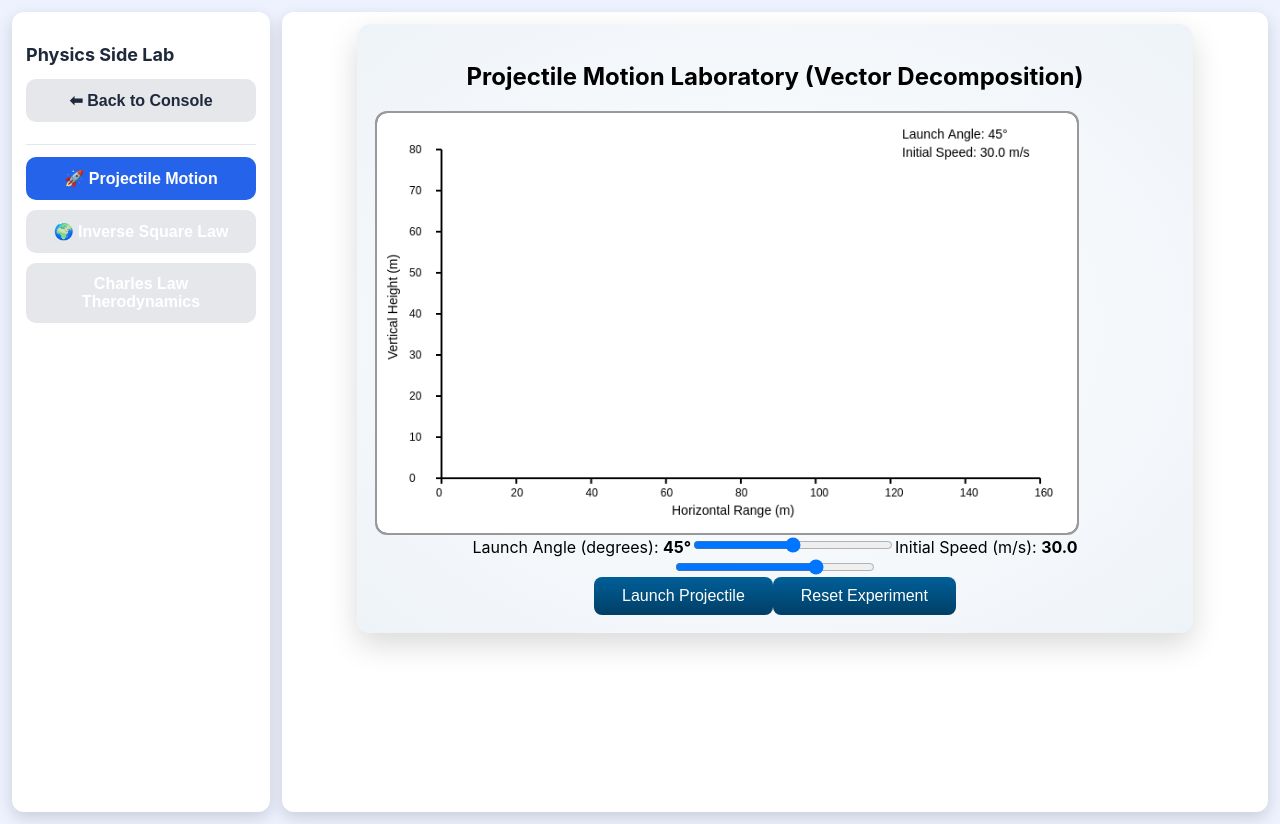
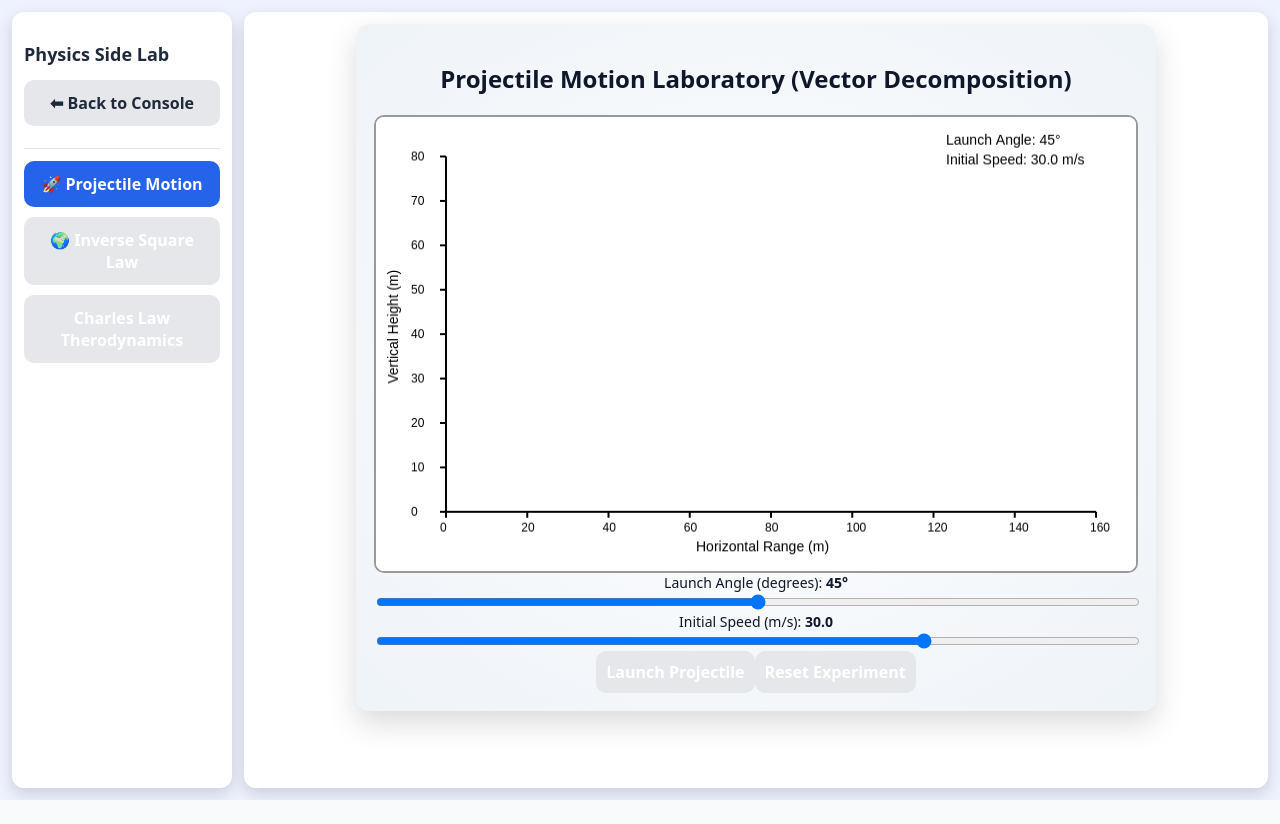
Before and after one commit to Assam157/RadiationLab, a React (Create React App) app: page /sid in a window 1280 px wide. After the commit the page ends 800 px from the top, so only its background shows below. Built offline with nearby package versions, Linux system fonts and the light colour scheme.

Commit message:
Update App.css

```diff
--- a/src/App.css
+++ b/src/App.css
@@ -1,108 +1,112 @@
 /* =========================================================
-   TAILWIND BASE
+   GLOBAL RESET & BASE (Tailwind-like sane defaults)
    ========================================================= */
-@tailwind base;
-@tailwind components;
-@tailwind utilities;
-
-/* =========================================================
-   GLOBAL RESET & BASE
-   ========================================================= */
-html,
-body {
-  @apply m-0 p-0 font-sans bg-slate-50 text-slate-900 overflow-x-hidden;
+*,
+*::before,
+*::after {
+  box-sizing: border-box;
 }
 
-button,
-input,
-select {
-  @apply font-inherit;
+html, body {
+  margin: 0;
+  padding: 0;
+  font-family: system-ui, -apple-system, BlinkMacSystemFont,
+               "Segoe UI", Roboto, Ubuntu, Cantarell, "Helvetica Neue",
+               Arial, "Noto Sans", sans-serif;
+  background: #f8fafc;
+  color: #0f172a;
+}
+
+button, input, select {
+  font-family: inherit;
 }
 
 /* =========================================================
-   FLEX HELPERS (Tailwind-backed)
+   FLEX HELPERS (Tailwind-like utilities)
    ========================================================= */
 .flex {
-  @apply flex;
+  display: flex;
 }
 
 .flex-col {
-  @apply flex flex-col;
+  flex-direction: column;
 }
 
 .flex-center {
-  @apply flex items-center justify-center;
+  display: flex;
+  align-items: center;
+  justify-content: center;
 }
 
-.gap-sm {
-  @apply gap-2;
-}
-
-.gap-md {
-  @apply gap-3;
-}
-
-.gap-lg {
-  @apply gap-4;
-}
+.gap-sm { gap: 8px; }
+.gap-md { gap: 12px; }
+.gap-lg { gap: 16px; }
 
 /* =========================================================
    LAB PAGE LAYOUT
    ========================================================= */
 .lab-page,
 .sidebar-lab-root {
-  @apply flex gap-3 p-3 w-full max-w-full
-         max-[900px]:flex-col;
+  display: flex;
+  gap: 12px;
+  padding: 12px;
+  width: 100%;
+  max-width: 100vw;
+}
+
+/* Sidebar */
+.sidebar,
+.lab-sidebar {
+  width: 220px;
+  min-width: 200px;
+  background: #ffffff;
+  border-radius: 12px;
+  padding: 12px;
+  box-shadow: 0 6px 16px rgba(0,0,0,0.15);
+}
+
+/* Lab content area */
+.lab-view,
+.lab-content {
+  flex: 1;
+  min-width: 0; /* CRITICAL for mobile */
+  background: #ffffff;
+  border-radius: 12px;
+  padding: 12px;
+  box-shadow: 0 6px 16px rgba(0,0,0,0.15);
+  overflow-x: auto;
 }
 
 /* =========================================================
-   SIDEBAR
+   CANVAS RESPONSIVENESS (MOST IMPORTANT PART)
    ========================================================= */
- /* =========================================================
-   SIDEBAR (SCROLLABLE)
-   ========================================================= */
-.sidebar,
-.lab-sidebar {
-  @apply w-[220px] min-w-[200px]
-         bg-white rounded-xl p-3
-         shadow-lg
-         flex flex-col
-         overflow-y-auto overflow-x-hidden
-         max-h-screen
-         max-[900px]:w-full
-         max-[900px]:min-w-0
-         max-[900px]:max-h-[60vh];
+
+/* Canvas container (wrap all canvas inside a div if possible) */
+.canvas-wrapper {
+  width: 100%;
+  max-width: 100%;
+  overflow-x: auto;
 }
 
+/* All canvas elements */
+canvas {
+  display: block;
+  max-width: 100%;
+  height: auto;
 
-/* =========================================================
-   LAB CONTENT AREA
-   ========================================================= */
-.lab-view,
-.lab-content {
-  @apply flex-1 min-w-0
-         bg-white rounded-xl p-3
-         shadow-lg
-         overflow-x-auto;
+  /* Prevent overflow on mobile */
+  touch-action: none;
+
+  /* Nice look */
+  border-radius: 10px;
+  background: #ffffff;
 }
 
-/* =========================================================
-   CANVAS RESPONSIVENESS (CRITICAL)
-   ========================================================= */
-.canvas-wrapper {
-  @apply w-full max-w-full overflow-x-auto;
-}
-
-canvas {
-  @apply block max-w-full h-auto
-         rounded-lg bg-white
-         touch-none;
-}
-
-/* Mobile canvas scaling */
+/* Scale canvas down on small screens */
 @media (max-width: 768px) {
   canvas {
-    @apply w-full h-auto;
+    width: 100% !important;
+    height: auto !important;
   }
 }
 
@@ -113,51 +117,77 @@ canvas {
 .digital-lab,
 .control-panel,
 .info-panel {
-  @apply flex flex-col gap-2;
+  display: flex;
+  flex-direction: column;
+  gap: 10px;
 }
 
 label {
-  @apply text-sm font-medium;
+  font-size: 14px;
+  font-weight: 500;
 }
 
 input[type="range"],
 select {
-  @apply w-full;
+  width: 100%;
+}
+
+/* Buttons */
+button {
+  padding: 10px;
+  border-radius: 10px;
+  border: none;
+  cursor: pointer;
+  font-weight: 600;
+  background: #e5e7eb;
+  transition: background 0.2s ease;
+}
+
+button:hover {
+  background: #c7d2fe;
+}
+
+button.active {
+  background: #2563eb;
+  color: white;
 }
 
 /* =========================================================
-   BUTTONS
+   MOBILE STACKING (VERY IMPORTANT)
    ========================================================= */
-button {
-  @apply px-4 py-2 rounded-xl
-         font-semibold
-         bg-gray-200
-         transition
-         cursor-pointer;
-}
+@media (max-width: 900px) {
+  .lab-page,
+  .sidebar-lab-root {
+    flex-direction: column;
+  }
 
-button:hover {
-  @apply bg-indigo-200;
-}
+  .sidebar,
+  .lab-sidebar {
+    width: 100%;
+    min-width: unset;
+  }
 
-button.active {
-  @apply bg-blue-600 text-white;
+  .lab-view,
+  .lab-content {
+    width: 100%;
+  }
 }
 
 /* =========================================================
-   DIGITAL LAB DARK MODE
+   DIGITAL LAB DARK MODE SUPPORT
    ========================================================= */
 .digital-lab {
-  @apply bg-slate-950 text-gray-200;
+  background: #020617;
+  color: #e5e7eb;
 }
 
 .digital-lab canvas {
-  @apply bg-slate-950;
+  background: #020617;
 }
 
 /* =========================================================
-   SCROLL SAFETY
+   SCROLL SAFETY (no hidden canvas)
    ========================================================= */
 body {
-  @apply overflow-x-hidden;
+  overflow-x: hidden;
 }
```
